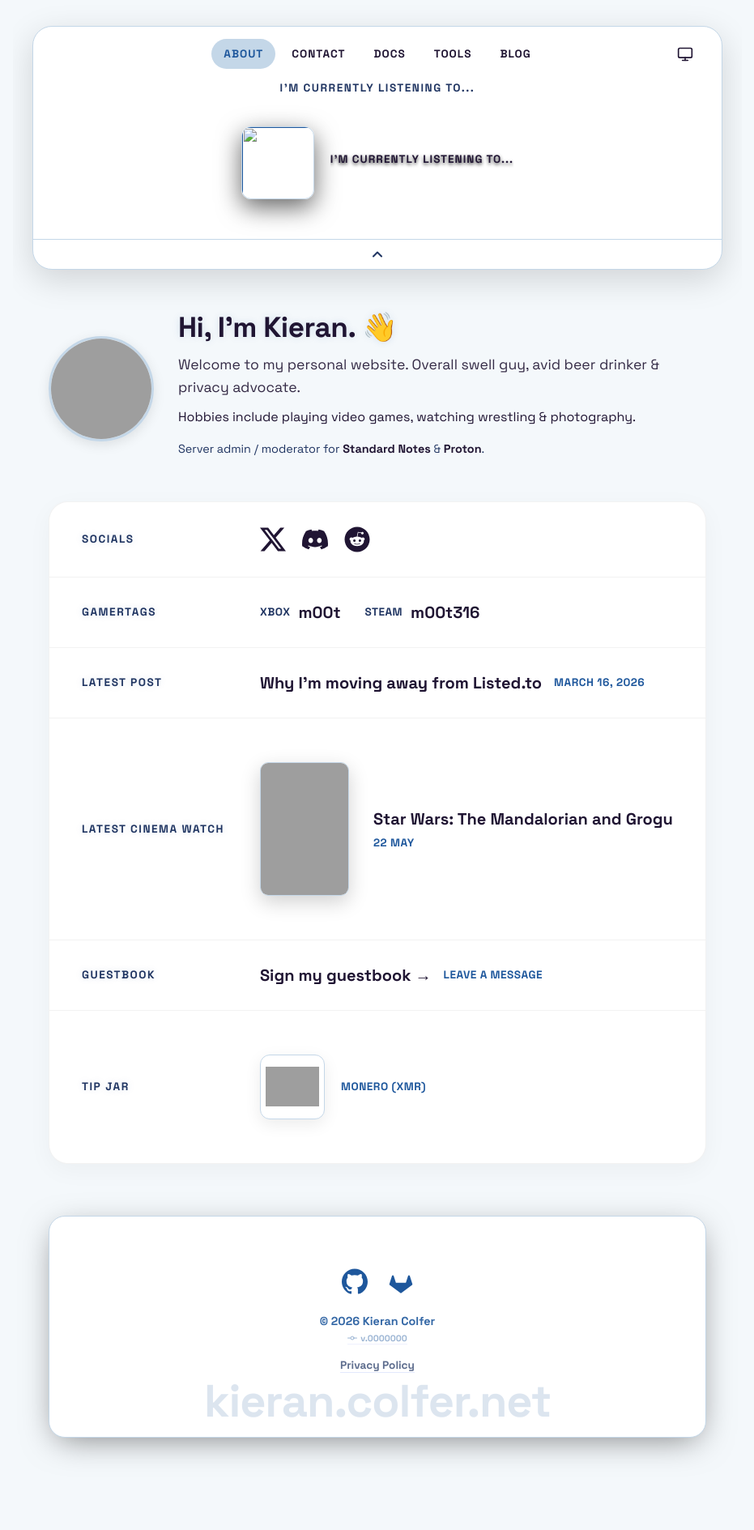
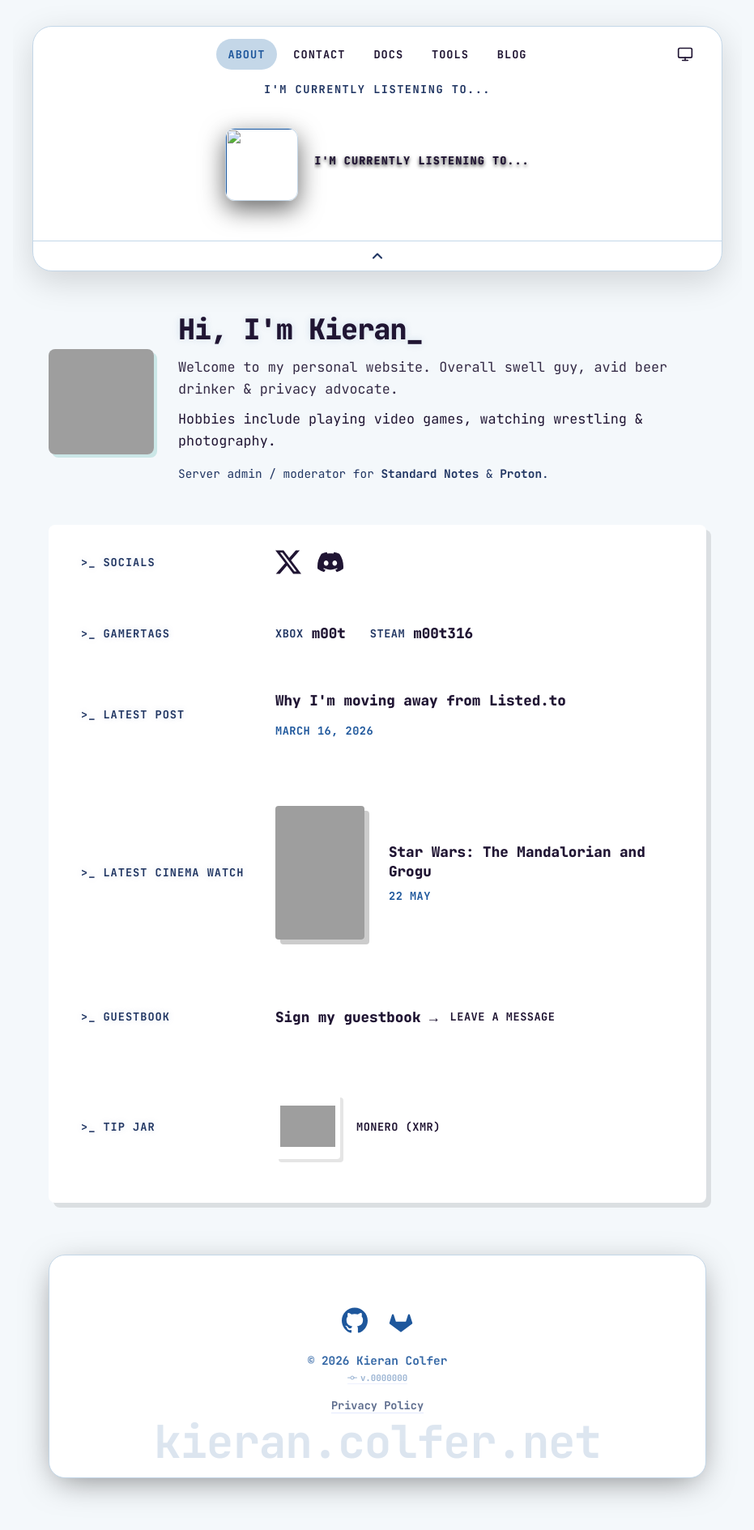
Before and after one commit to PASSK3YS/PASSK3YS.github.io, a Jekyll site: the page built from index.md, in a window 1280 px wide. Shown: the whole page at 81% size, without its empty margins (174-1105 px from the left). Built offline with Jekyll 4.4.1, drawn with Linux system fonts in a browser that asks for light colours; before the commit the page ends 1839 px from its top, so only the background shows below that; some of the changed lines change nothing that is shown; grey boxes are pictures that could not be loaded.

Commit message:
chore: update homepage style

```diff
--- a/index.md
+++ b/index.md
@@ -6,11 +6,13 @@ title: About
 <div class="bio-container">
     <img src="https://files.horizon.pics/0e37ee6c-1ef1-42f5-bd17-eff9acba2211?a=480&region=eu-central&mime1=image&mime2=jpeg" alt="Kieran" class="profile-img">
     <div class="bio-text">
-        <h1 style="margin: 0 0 10px 0; font-size: 2.2rem; font-weight: 800; letter-spacing: -0.5px;">Hi, I'm Kieran. 👋</h1>
-        <p style="font-size: 1.1rem; opacity: 0.9; margin: 0 0 10px 0;">Welcome to my personal website. Overall swell guy, avid beer drinker & privacy advocate.</p>
-        <p style="margin: 0 0 15px 0;">Hobbies include playing video games, watching wrestling & photography.</p>
+        <h1 style="margin: 0 0 10px 0; font-size: 2.2rem; font-weight: 800; letter-spacing: -1px;">
+            Hi, I'm Kieran<span class="blinking-cursor">_</span>
+        </h1>
+        <p style="font-size: 1.05rem; opacity: 0.9; margin: 0 0 10px 0;">Welcome to my personal website. Overall swell guy, avid beer drinker & privacy advocate.</p>
+        <p style="margin: 0 0 15px 0; font-size: 1.05rem;">Hobbies include playing video games, watching wrestling & photography.</p>
         <p style="color: var(--text-muted); font-size: 0.9rem;">
-            Server admin / moderator for <a href="https://standardnotes.com" target="_blank" style="color: var(--text); font-weight: bold; text-decoration: none;">Standard Notes</a> & <a href="https://proton.me" target="_blank" style="color: var(--text); font-weight: bold; text-decoration: none;">Proton</a>.
+            Server admin / moderator for <a href="https://standardnotes.com" target="_blank" style="color: var(--accent-cyan); font-weight: 700; text-decoration: none;">Standard Notes</a> & <a href="https://proton.me" target="_blank" style="color: var(--accent-cyan); font-weight: 700; text-decoration: none;">Proton</a>.
         </p>
     </div>
 </div>
@@ -18,7 +20,7 @@ title: About
 <div class="unified-card">
 
     <div class="unified-row">
-        <h3 class="soft-header">Socials</h3>
+        <h3 class="soft-header">>_ Socials</h3>
         <div class="social-icons">
             <a href="https://x.com/PASSK3YS" target="_blank" title="X">
                 <svg viewBox="0 0 24 24">
@@ -30,16 +32,11 @@ title: About
                     <path d="M20.317 4.3698a19.7913 19.7913 0 00-4.8851-1.5152.0741.0741 0 00-.0785.0371c-.211.3753-.4447.8648-.6083 1.2495-1.8447-.2762-3.68-.2762-5.4868 0-.1636-.3933-.4058-.8742-.6177-1.2495a.077.077 0 00-.0785-.037 19.7363 19.7363 0 00-4.8852 1.515.0699.0699 0 00-.0321.0277C.5334 9.0458-.319 13.5799.0992 18.0578a.0824.0824 0 00.0312.0561c2.0528 1.5076 4.0413 2.4228 5.9929 3.0294a.0777.0777 0 00.0842-.0276c.4616-.6304.8731-1.2952 1.226-1.9942a.076.076 0 00-.0416-.1057c-.6528-.2476-1.2743-.5495-1.8722-.8923a.077.077 0 01-.0076-.1277c.1258-.0943.2517-.1923.3718-.2914a.0743.0743 0 01.0776-.0105c3.9278 1.7933 8.18 1.7933 12.0614 0a.0739.0739 0 01.0785.0095c.1202.099.246.1981.3728.2924a.077.077 0 01-.0066.1276 12.2986 12.2986 0 01-1.873.8914.0766.0766 0 00-.0407.1067c.3604.698.7719 1.3628 1.225 1.9932a.076.076 0 00.0842.0286c1.961-.6067 3.9495-1.5219 6.0023-3.0294a.077.077 0 00.0313-.0552c.5004-5.177-.8382-9.6739-3.5485-13.6604a.061.061 0 00-.0312-.0286zM8.02 15.3312c-1.1825 0-2.1569-1.0857-2.1569-2.419 0-1.3332.9555-2.4189 2.157-2.4189 1.2108 0 2.1757 1.0952 2.1568 2.419 0 1.3332-.9555 2.4189-2.1569 2.4189zm7.9748 0c-1.1825 0-2.1569-1.0857-2.1569-2.419 0-1.3332.9554-2.4189 2.1569-2.4189 1.2108 0 2.1757 1.0952 2.1568 2.419 0 1.3332-.946 2.4189-2.1568 2.4189Z"/>
                 </svg>
             </a>
-            <a href="https://reddit.com/u/PASSK3YS" target="_blank" title="Reddit">
-                <svg viewBox="0 0 512 512">
-                    <path d="M201.5 305.5c-13.8 0-24.9-11.1-24.9-24.6 0-13.8 11.1-24.9 24.9-24.9 13.6 0 24.6 11.1 24.6 24.9 0 13.6-11.1 24.6-24.6 24.6zM504 256c0 137-111 248-248 248S8 393 8 256 119 8 256 8s248 111 248 248zm-132.3-41.2c-9.4 0-17.7 3.9-23.8 10-22.4-15.5-52.6-25.5-86.1-26.6l17.4-78.3 55.4 12.5c0 13.6 11.1 24.6 24.6 24.6 13.8 0 24.9-11.3 24.9-24.9s-11.1-24.9-24.9-24.9c-9.7 0-18 5.8-22.1 13.8l-61.2-13.6c-3-.8-6.1 1.4-6.9 4.4l-19.1 86.4c-33.2 1.4-63.1 11.3-85.5 26.8-6.1-6.4-14.7-10.2-24.1-10.2-34.9 0-46.3 46.9-14.4 62.8-1.1 5-1.7 10.2-1.7 15.5 0 52.6 59.2 95.2 132 95.2 73.1 0 132.3-42.6 132.3-95.2 0-5.3-.6-10.8-1.9-15.8 31.3-16 19.8-62.5-14.9-62.5zM302.8 331c-18.2 18.2-76.1 17.9-93.6 0-2.2-2.2-6.1-2.2-8.3 0-2.5 2.5-2.5 6.4 0 8.6 22.8 22.8 87.3 22.8 110.2 0 2.5-2.2 2.5-6.1 0-8.6-2.2-2.2-6.1-2.2-8.3 0zm7.7-75c-13.6 0-24.6 11.1-24.6 24.9 0 13.6 11.1 24.6 24.6 24.6 13.8 0 24.9-11.1 24.9-24.6 0-13.8-11-24.9-24.9-24.9z"/>
-                </svg>
-            </a>
         </div>
     </div>
 
     <div class="unified-row">
-        <h3 class="soft-header">Gamertags</h3>
+        <h3 class="soft-header">>_ Gamertags</h3>
         <div class="gamertag-list" style="display: flex; gap: 30px; align-items: center; flex-wrap: wrap;">
             <div style="display: flex; align-items: center; gap: 10px;">
                 <span class="gamertag-label">Xbox</span>
@@ -53,21 +50,21 @@ title: About
     </div>
 
     <div class="unified-row interactive-row">
-        <h3 class="soft-header">Latest Post</h3>
+        <h3 class="soft-header">>_ Latest Post</h3>
         <div id="latest-blog-container">
             <p style="font-size: 0.9em; color: var(--text-muted); margin: 0;">Loading latest...</p>
         </div>
     </div>
 
     <div class="unified-row interactive-row">
-        <h3 class="soft-header">Latest cinema watch</h3>
+        <h3 class="soft-header">>_ Latest cinema watch</h3>
         <div id="latest-movie-container">
             <p style="font-size: 0.9em; color: var(--text-muted); margin: 0;">Loading latest...</p>
         </div>
     </div>
 
     <a href="/guestbook/" class="unified-row interactive-row" style="text-decoration: none; color: inherit;">
-        <h3 class="soft-header">Guestbook</h3>
+        <h3 class="soft-header">>_ Guestbook</h3>
         <div style="display: flex; align-items: center; gap: 15px; flex-wrap: wrap;">
             <span class="guestbook-title" style="margin: 0;">Sign my guestbook &rarr;</span>
             <span class="unified-meta">Leave a message</span>
@@ -75,7 +72,7 @@ title: About
     </a>
 
     <div class="unified-row">
-        <h3 class="soft-header">Tip Jar</h3>
+        <h3 class="soft-header">>_ Tip Jar</h3>
         <div style="display: flex; align-items: center; gap: 20px;">
             <img src="https://files.horizon.pics/7a5ffcb6-a038-4326-b27b-f6206d417b7f?a=480&region=eu-central&mime1=image&mime2=jpeg" alt="Monero QR Code" class="tip-qr">
             <span class="unified-meta">MONERO (XMR)</span>
@@ -84,7 +81,23 @@ title: About
 
 </div>
 
+<link href="https://fonts.googleapis.com/css2?family=JetBrains+Mono:wght@400;700;800&display=swap" rel="stylesheet">
+
 <style>
+body, main, h1, h2, h3, p, a, span {
+    font-family: 'JetBrains Mono', monospace !important;
+}
+
+.blinking-cursor {
+    font-weight: 800;
+    color: var(--accent-cyan);
+    animation: blink 1s step-end infinite;
+}
+
+@keyframes blink {
+    50% { opacity: 0; }
+}
+
 .bio-container {
     display: flex;
     align-items: center;
@@ -95,10 +108,10 @@ title: About
 .bio-container .profile-img {
     width: 130px;
     height: 130px;
-    border-radius: 50%;
+    border-radius: 8px;
     object-fit: cover;
-    border: 3px solid var(--border);
-    box-shadow: 0 4px 15px rgba(0,0,0,0.1);
+    border: 2px solid var(--accent-cyan);
+    box-shadow: 4px 4px 0px rgba(42, 161, 152, 0.2);
 }
 
 .bio-text {
@@ -108,30 +121,27 @@ title: About
 
 .unified-card {
     background: var(--nav-bg);
-    border-radius: 24px;
+    border-radius: 8px;
     display: flex;
     flex-direction: column;
-    box-shadow: 0 8px 30px rgba(0,0,0,0.04);
-    border: 1px solid rgba(128,128,128,0.1);
+    border: 1px solid var(--border-color);
+    box-shadow: 6px 6px 0px rgba(0, 0, 0, 0.1);
     overflow: hidden;
 }
 
 [data-theme="dark"] .unified-card {
-    box-shadow: 0 8px 30px rgba(0,0,0,0.25);
-    border: 1px solid rgba(255,255,255,0.05);
+    border: 1px solid var(--border-color);
+    box-shadow: 6px 6px 0px rgba(0, 0, 0, 0.3);
 }
 
 .unified-row {
     padding: 30px 40px;
-    border-bottom: 1px solid rgba(128,128,128,0.1);
+    border-bottom: 1px dashed var(--border-color);
     display: grid;
-    grid-template-columns: 220px 1fr;
+    grid-template-columns: 240px 1fr;
     align-items: center;
-    transition: background-color 0.3s ease;
-}
-
-[data-theme="dark"] .unified-row {
-    border-bottom: 1px solid rgba(255,255,255,0.05);
+    transition: background-color 0.1s ease, padding-left 0.1s ease;
+    border-left: 0px solid var(--accent-cyan);
 }
 
 .unified-row:last-child {
@@ -143,22 +153,24 @@ title: About
 }
 
 .unified-row.interactive-row:hover {
-    background-color: rgba(128,128,128,0.03);
+    background-color: rgba(42, 161, 152, 0.05);
+    border-left: 6px solid var(--accent-cyan);
+    padding-left: 34px;
 }
 
 [data-theme="dark"] .unified-row.interactive-row:hover {
-    background-color: rgba(255,255,255,0.02);
+    background-color: rgba(42, 161, 152, 0.1);
 }
 
 .interactive-row:hover .guestbook-title,
 .interactive-row:hover .latest-title {
-    color: var(--accent);
+    color: var(--accent-cyan);
 }
 
 .soft-header {
     font-size: 0.85rem;
     text-transform: uppercase;
-    letter-spacing: 1.5px;
+    letter-spacing: 1px;
     color: var(--text-muted);
     margin: 0;
     font-weight: 700;
@@ -166,7 +178,7 @@ title: About
 
 .unified-meta {
     font-size: 0.85rem;
-    color: var(--accent);
+    color: var(--accent-cyan);
     margin: 0;
     text-transform: uppercase;
     font-weight: 700;
@@ -182,13 +194,13 @@ title: About
 
 .social-icons a {
     color: var(--text);
-    transition: transform 0.2s ease, color 0.2s ease;
+    transition: transform 0.1s ease, color 0.1s ease;
     display: inline-flex;
 }
 
 .social-icons a:hover {
-    color: var(--accent);
-    transform: translateY(-4px);
+    color: var(--accent-cyan);
+    transform: translateY(-2px);
 }
 
 .social-icons svg {
@@ -209,19 +221,19 @@ title: About
     color: var(--text);
     text-decoration: none;
     font-weight: 800;
-    transition: color 0.2s ease;
-    font-size: 1.25rem;
+    transition: color 0.1s ease;
+    font-size: 1.1rem;
 }
 
 .gamertag-list a:hover {
-    color: var(--accent);
+    color: var(--accent-cyan);
 }
 
 .guestbook-title {
-    font-size: 1.25rem;
+    font-size: 1.1rem;
     font-weight: 800;
     color: var(--text);
-    transition: color 0.2s ease;
+    transition: color 0.1s ease;
 }
 
 .tip-qr {
@@ -230,14 +242,14 @@ title: About
     object-fit: contain;
     background-color: #ffffff;
     padding: 6px;
-    border-radius: 12px;
-    box-shadow: 0 6px 20px rgba(0,0,0,0.08);
-    transition: transform 0.3s ease, box-shadow 0.3s ease;
+    border-radius: 4px;
+    box-shadow: 4px 4px 0px rgba(0,0,0,0.1);
+    transition: transform 0.1s ease;
+    border: 1px solid var(--border-color);
 }
 
 .unified-row:hover .tip-qr {
-    transform: scale(1.06);
-    box-shadow: 0 10px 25px rgba(0,0,0,0.12);
+    transform: scale(1.02);
 }
 
 .cinema-link-wrapper {
@@ -252,10 +264,11 @@ title: About
     width: 110px;
     height: 165px;
     object-fit: cover;
-    border-radius: 10px;
-    box-shadow: 0 8px 24px rgba(0,0,0,0.18);
-    transition: transform 0.3s ease, box-shadow 0.3s ease;
+    border-radius: 4px;
+    box-shadow: 6px 6px 0px rgba(0,0,0,0.2);
+    transition: transform 0.1s ease, box-shadow 0.1s ease;
     flex-shrink: 0;
+    border: 1px solid var(--border-color);
 }
 
 .latest-info {
@@ -265,20 +278,26 @@ title: About
 
 .latest-title {
     font-weight: 800;
-    font-size: 1.25rem;
+    font-size: 1.1rem;
     color: var(--text);
-    line-height: 1.3;
-    transition: color 0.2s ease;
+    line-height: 1.4;
+    transition: color 0.1s ease;
 }
 
 .card-link-wrapper {
     text-decoration: none !important;
 }
 
+.card-link-wrapper:hover .latest-title,
+.cinema-link-wrapper:hover .latest-title,
+.unified-row.interactive-row:hover .latest-title {
+    color: var(--accent-cyan);
+}
+
 .cinema-link-wrapper:hover .cinema-movie-thumb,
 .unified-row.interactive-row:hover .cinema-movie-thumb {
-    transform: scale(1.05);
-    box-shadow: 0 12px 30px rgba(0,0,0,0.25);
+    transform: translate(-2px, -2px);
+    box-shadow: 8px 8px 0px rgba(42, 161, 152, 0.3);
 }
 
 @media (max-width: 850px) {
@@ -295,6 +314,9 @@ title: About
     .cinema-movie-thumb {
         width: 80px;
         height: 120px;
+    }
+    .unified-row.interactive-row:hover {
+        padding-left: 14px;
     }
 }
 </style>
```
